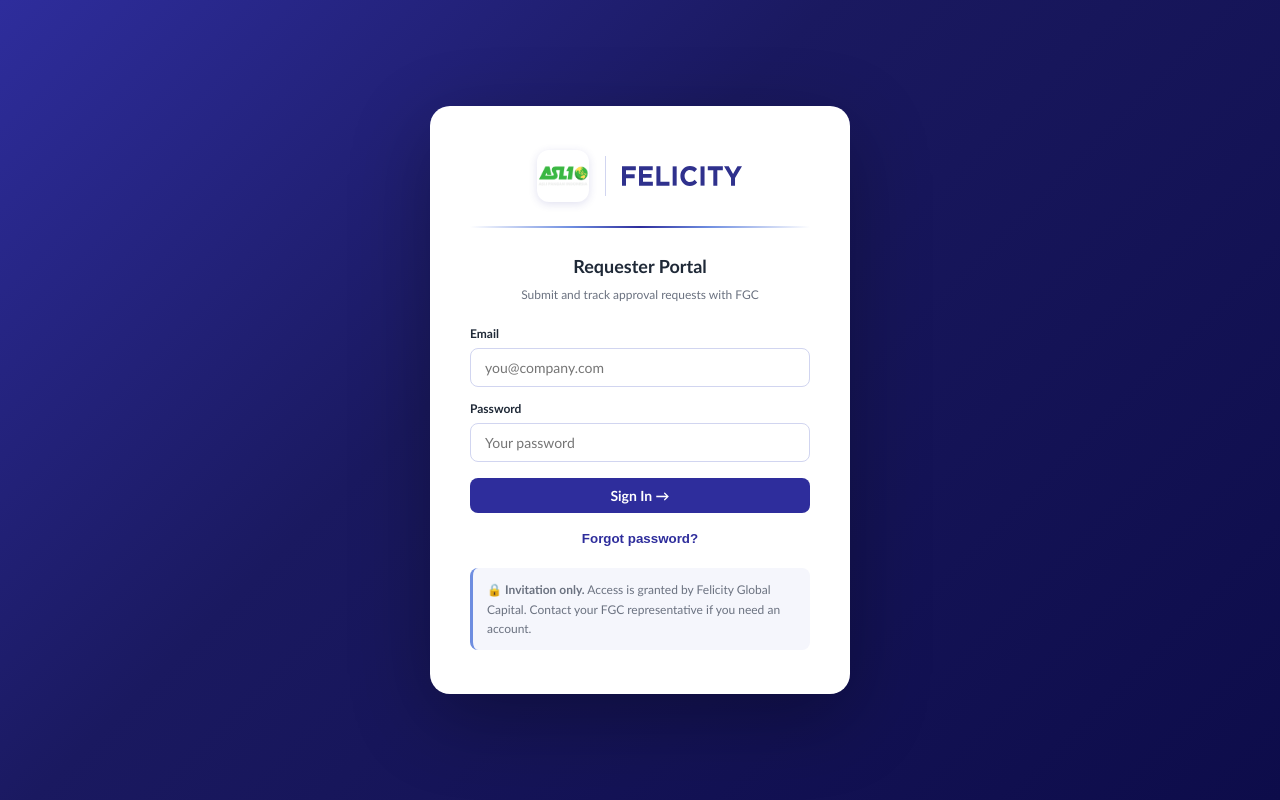
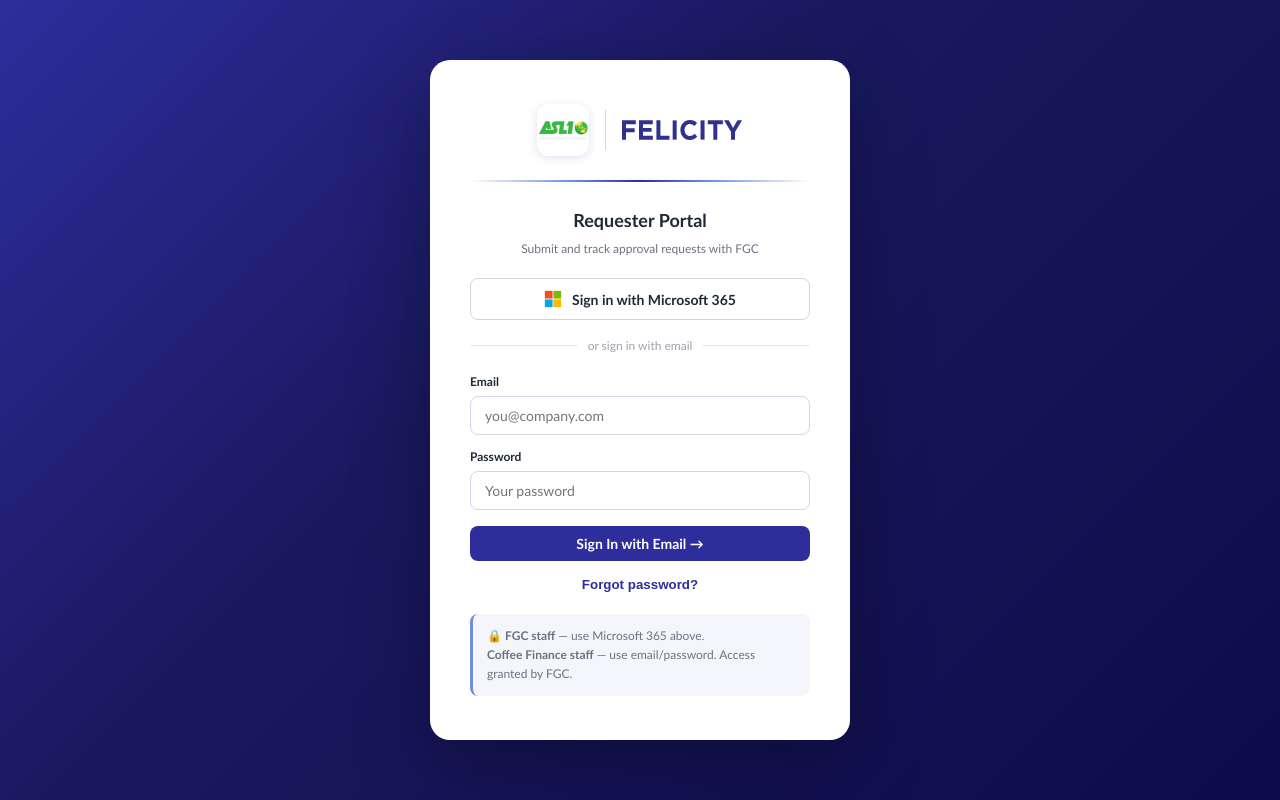
Before and after one commit to FGC-SG/coffee-finance-requester, a React (Vite) app: page / in a window 1280 px wide. Built offline with nearby package versions, Linux system fonts and the light colour scheme.

Commit message:
feat: add Microsoft 365 SSO login to Requester Portal

```diff
--- a/src/App.jsx
+++ b/src/App.jsx
@@ -27,7 +27,9 @@
   const user = {
     id:    session.user.id,
     email: session.user.email,
-    name:  session.user.user_metadata?.full_name || session.user.email,
+    name:  session.user.user_metadata?.full_name
+        || session.user.user_metadata?.name
+        || session.user.email,
   }
 
   return (
@@ -51,15 +53,15 @@
 }
 
 function Header({ user }) {
-  const navigate = useNavigate()
-  const location = useLocation()
-  const initials = user.name?.split(' ').map(w => w[0]).join('').slice(0,2).toUpperCase() || '?'
-  const isActive = p => location.pathname === p
+  const navigate   = useNavigate()
+  const location   = useLocation()
+  const initials   = user.name?.split(' ').map(w => w[0]).join('').slice(0,2).toUpperCase() || '?'
+  const isActive   = p => location.pathname === p
+  const isMicrosoft = user.email?.endsWith('@fgcsg.com') // visual indicator only
 
   return (
     <header style={{ background:'var(--primary)', position:'sticky', top:0, zIndex:100, boxShadow:'0 2px 12px rgba(46,45,156,.3)' }}>
       <div style={{ maxWidth:1000, margin:'0 auto', padding:'0 24px', height:60, display:'flex', alignItems:'center', gap:20 }}>
-        {/* Logo block */}
         <div style={{ display:'flex', alignItems:'center', gap:14, cursor:'pointer' }} onClick={() => navigate('/')}>
           <img src={apiLogo} alt="Coffee Finance" style={{ height:36, width:36, objectFit:'contain', borderRadius:8, background:'rgba(255,255,255,.1)' }} />
           <div style={{ width:1, height:28, background:'rgba(255,255,255,.2)' }} />
@@ -81,8 +83,11 @@
             <div style={{ color:'#fff', fontSize:12, fontWeight:600 }}>{user.name}</div>
             <div style={{ color:'var(--accent)', fontSize:10 }}>{user.email}</div>
           </div>
-          <button className="btn btn-ghost btn-sm" style={{ color:'rgba(255,255,255,.7)', borderColor:'rgba(255,255,255,.2)', marginLeft:8 }}
-            onClick={() => supabase.auth.signOut()}>Sign Out</button>
+          <button className="btn btn-ghost btn-sm"
+            style={{ color:'rgba(255,255,255,.7)', borderColor:'rgba(255,255,255,.2)', marginLeft:8 }}
+            onClick={() => supabase.auth.signOut()}>
+            Sign Out
+          </button>
         </div>
       </div>
     </header>
@@ -94,8 +99,34 @@
   const [email,    setEmail]    = useState('')
   const [password, setPassword] = useState('')
   const [loading,  setLoading]  = useState(false)
+  const [msLoading,setMsLoading]= useState(false)
   const [message,  setMessage]  = useState(null)
   const [error,    setError]    = useState(null)
+
+  // Handle OAuth redirect on page load
+  useEffect(() => {
+    const hash = window.location.hash
+    if (hash && hash.includes('access_token')) {
+      supabase.auth.getSession() // Supabase handles the token automatically
+    }
+  }, [])
+
+  const handleMicrosoftLogin = async () => {
+    setMsLoading(true); setError(null)
+    try {
+      const { error } = await supabase.auth.signInWithOAuth({
+        provider: 'azure',
+        options: {
+          scopes: 'email profile openid',
+          redirectTo: window.location.origin,
+        },
+      })
+      if (error) throw error
+    } catch(e) {
+      setError(e.message)
+      setMsLoading(false)
+    }
+  }
 
   const handleSubmit = async (e) => {
     e.preventDefault()
@@ -136,6 +167,39 @@
         {error   && <div style={{ background:'#FEE2E2', color:'#DC2626', borderRadius:8, padding:'10px 14px', fontSize:13, marginBottom:14 }}>⚠️ {error}</div>}
         {message && <div style={{ background:'#D1FAE5', color:'#059669', borderRadius:8, padding:'10px 14px', fontSize:13, marginBottom:14 }}>✅ {message}</div>}
 
+        {mode === 'login' && (
+          <>
+            {/* Microsoft SSO button */}
+            <button
+              onClick={handleMicrosoftLogin}
+              disabled={msLoading}
+              style={{ width:'100%', display:'flex', alignItems:'center', justifyContent:'center', gap:10, padding:'11px 16px', border:'1.5px solid #D1D5DB', borderRadius:8, background:'#fff', fontFamily:'var(--font)', fontSize:14, fontWeight:600, color:'#1F2937', cursor:'pointer', marginBottom:16, transition:'background .15s' }}
+              onMouseOver={e => e.currentTarget.style.background='#F9FAFB'}
+              onMouseOut={e  => e.currentTarget.style.background='#fff'}
+            >
+              {msLoading
+                ? <><div className="spinner" style={{ width:16, height:16, borderWidth:2, borderTopColor:'#2E2D9C' }} /> Redirecting…</>
+                : <>
+                    <svg width="18" height="18" viewBox="0 0 21 21" xmlns="http://www.w3.org/2000/svg">
+                      <rect x="1"  y="1"  width="9" height="9" fill="#f25022"/>
+                      <rect x="11" y="1"  width="9" height="9" fill="#7fba00"/>
+                      <rect x="1"  y="11" width="9" height="9" fill="#00a4ef"/>
+                      <rect x="11" y="11" width="9" height="9" fill="#ffb900"/>
+                    </svg>
+                    Sign in with Microsoft 365
+                  </>
+              }
+            </button>
+
+            {/* Divider */}
+            <div style={{ display:'flex', alignItems:'center', gap:10, marginBottom:16 }}>
+              <div style={{ flex:1, height:1, background:'#E5E7EB' }} />
+              <span style={{ fontSize:12, color:'#9CA3AF', fontWeight:500 }}>or sign in with email</span>
+              <div style={{ flex:1, height:1, background:'#E5E7EB' }} />
+            </div>
+          </>
+        )}
+
         <form onSubmit={handleSubmit} style={{ display:'flex', flexDirection:'column', gap:12 }}>
           <div>
             <label style={{ display:'block', fontSize:12, fontWeight:600, marginBottom:5, color:'#1F2937' }}>Email</label>
@@ -148,25 +212,32 @@
             </div>
           )}
           <button type="submit" className="btn btn-primary" style={{ width:'100%', justifyContent:'center', marginTop:4 }} disabled={loading}>
-            {loading ? <><div className="spinner" style={{ width:14, height:14, borderWidth:2 }}/> Loading…</> :
-              mode === 'login' ? 'Sign In →' : 'Send Reset Email →'}
+            {loading
+              ? <><div className="spinner" style={{ width:14, height:14, borderWidth:2 }}/> Loading…</>
+              : mode === 'login' ? 'Sign In with Email →' : 'Send Reset Email →'}
           </button>
         </form>
 
-        <div style={{ marginTop:16, textAlign:'center', fontSize:12, color:'#6B7280' }}>
-          {mode === 'login' ? (
-            <button onClick={()=>{setMode('forgot');setError(null);setMessage(null)}} style={{ background:'none', border:'none', color:'#2E2D9C', fontWeight:700, cursor:'pointer' }}>
+        {mode === 'login' && (
+          <div style={{ marginTop:14, textAlign:'center', fontSize:12, color:'#6B7280' }}>
+            <button onClick={()=>{setMode('forgot');setError(null);setMessage(null)}}
+              style={{ background:'none', border:'none', color:'#2E2D9C', fontWeight:700, cursor:'pointer' }}>
               Forgot password?
             </button>
-          ) : (
-            <button onClick={()=>{setMode('login');setError(null);setMessage(null)}} style={{ background:'none', border:'none', color:'#2E2D9C', fontWeight:700, cursor:'pointer' }}>
+          </div>
+        )}
+        {mode === 'forgot' && (
+          <div style={{ marginTop:14, textAlign:'center', fontSize:12, color:'#6B7280' }}>
+            <button onClick={()=>{setMode('login');setError(null);setMessage(null)}}
+              style={{ background:'none', border:'none', color:'#2E2D9C', fontWeight:700, cursor:'pointer' }}>
               ← Back to Sign In
             </button>
-          )}
-        </div>
+          </div>
+        )}
 
         <div style={{ marginTop:20, padding:'12px 14px', background:'#F5F6FC', borderRadius:8, borderLeft:'3px solid #6E8DE0', fontSize:12, color:'#6B7280', lineHeight:1.6 }}>
-          🔒 <strong>Invitation only.</strong> Access is granted by Felicity Global Capital. Contact your FGC representative if you need an account.
+          🔒 <strong>FGC staff</strong> — use Microsoft 365 above.<br/>
+          <strong>Coffee Finance staff</strong> — use email/password. Access granted by FGC.
         </div>
       </div>
     </div>
```
